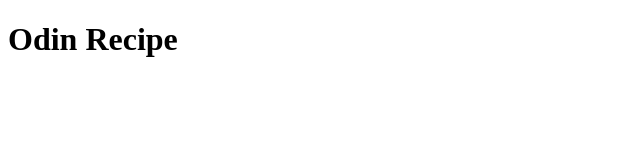
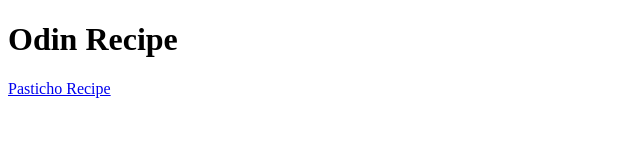
Before and after one commit to tiagov-lab/odin-recipe, a plain HTML site: page index.html in a window 1280 px wide. Shown: the whole page, without its empty margins (0-640 px from the left). Drawn offline with Linux system fonts and the light colour scheme.

Commit message:
Add Pasticho link

```diff
--- a/index.html
+++ b/index.html
@@ -7,5 +7,7 @@
 </head>
 <body>
     <h1>Odin Recipe</h1>
+
+    <a href="recipes/pasticho.html">Pasticho Recipe</a>
 </body>
 </html>
```
